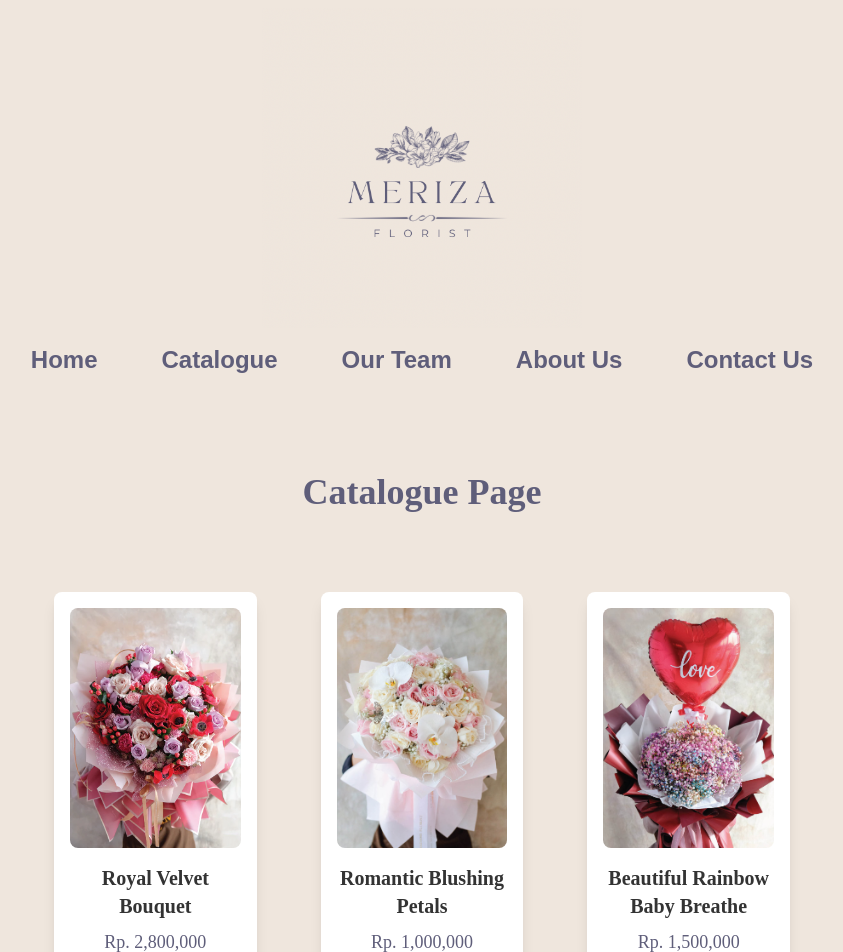
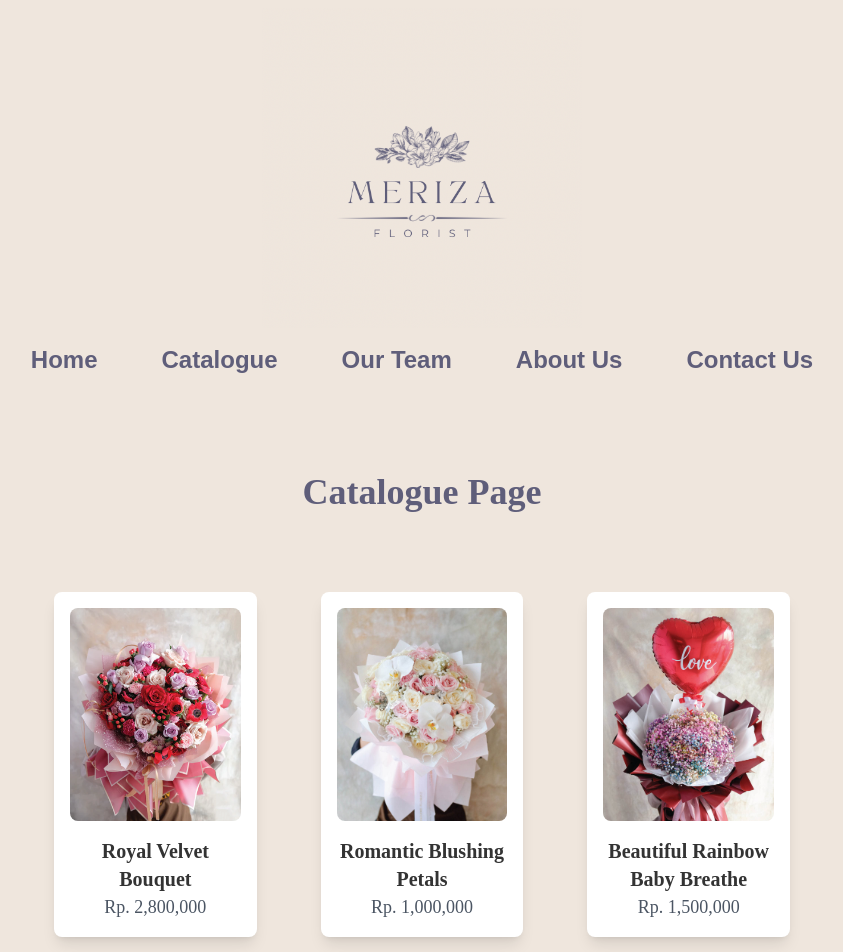
Before and after one commit to sonyastella/Florist-Website, a React (Vite) app: page /catalogue in a window 1280 px wide. Shown: the top 952 px of the page, without its empty margins (218-1061 px from the left). Built offline with nearby package versions, Linux system fonts and the light colour scheme; data requests are answered from the project's data file.

Commit message:
Update Catalogue.tsx

```diff
--- a/src/components/Catalogue/Catalogue.tsx
+++ b/src/components/Catalogue/Catalogue.tsx
@@ -1,3 +1,4 @@
+// Import necessary modules
 import React, { useEffect } from 'react';
 import { useDispatch, useSelector } from 'react-redux';
 import { RootState, AppDispatch } from '../../store';
@@ -44,9 +45,9 @@ const Catalogue: React.FC = () => {
         <div className="grid grid-cols-1 sm:grid-cols-2 lg:grid-cols-3 gap-16 max-w-6xl mx-auto px-4">
           {items.map((item) => (
             <div key={item.id} className="text-center p-4 bg-white shadow-lg rounded-lg">
-              <img src={item.image} alt={item.name} className="w-full h-60 object-cover rounded-lg mb-4" />
+              <img src={item.image} alt={item.name} width="200" height="300" className="w-full h-auto object-cover rounded-lg mb-4" />
               <h2 className="text-xl font-semibold text-[#333]">{item.name}</h2>
-              <p className="text-lg text-[#5f5e7a] mt-2">{item.price}</p>
+              <p className="text-lg text-gray-600">{item.price}</p>
             </div>
           ))}
         </div>
```
